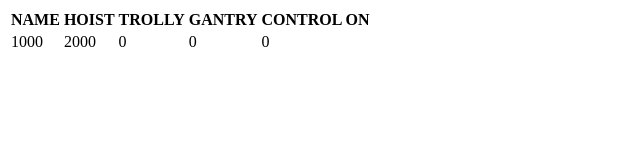
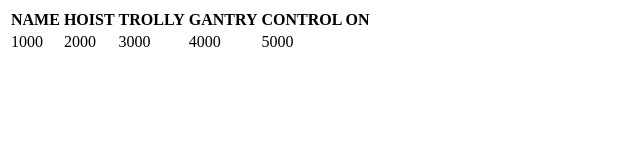
Before and after one commit to pa5anFernando/RT-35, a plain HTML site: page index.html in a window 1280 px wide. Shown: the full height of the page, 0-640 px from the left. Drawn offline with Linux system fonts and the light colour scheme.

Commit message:
Update index.html

```diff
--- a/index.html
+++ b/index.html
@@ -26,9 +26,9 @@
             <tbody>
                 <td>1000</td>
                 <td>2000</td>
-                <td>0</td>
-                <td>0</td>
-                <td>0</td>
+                <td>3000</td>
+                <td>4000</td>
+                <td>5000</td>
             </tbody>
         </table>
 </body>
```
